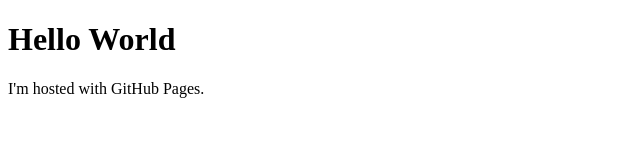
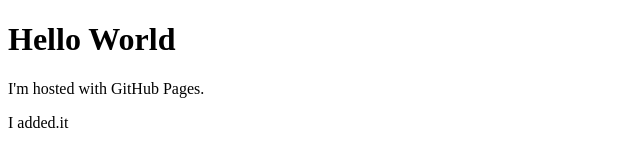
Before and after one commit to tamotsutani/tamotsutani.github.io, a plain HTML site: page index.html in a window 1280 px wide. Shown: the full height of the page, 0-640 px from the left. Drawn offline with Linux system fonts and the light colour scheme.

Commit message:
changed.

```diff
--- a/index.html
+++ b/index.html
@@ -3,5 +3,6 @@
 <body>
 <h1>Hello World</h1>
 <p>I'm hosted with GitHub Pages.</p>
+<p>I added.it</p>
 </body>
 </html>
```
